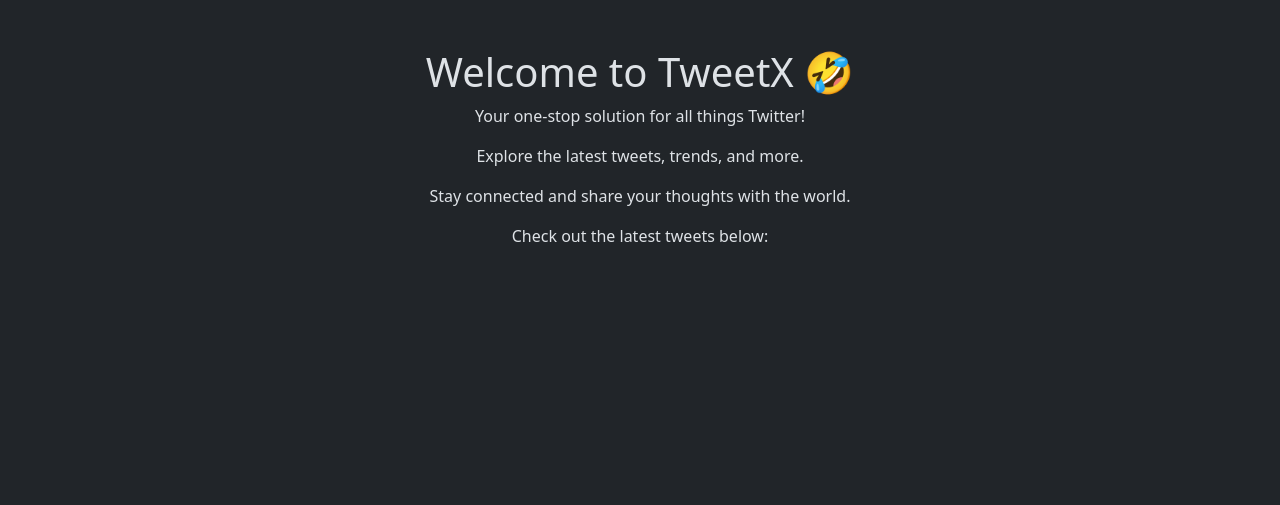
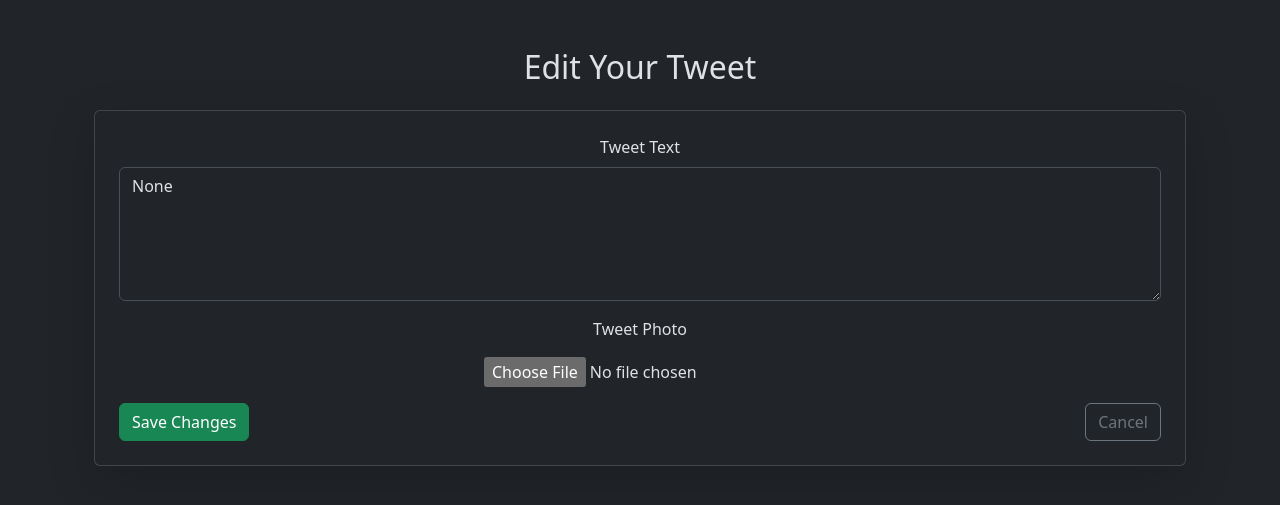
Before and after one commit to StarDust130/tweetX, a Django app: page /tweet/create/ in a window 1280 px wide. Shown: the part 56-561 px from the top of the page. Run offline with Django 5.2, Linux system fonts and the light colour scheme.

Commit message:
Refactor tweet form layout for improved user experience and clarity

```diff
--- a/tweet/templates/tweet_form.html
+++ b/tweet/templates/tweet_form.html
@@ -1,19 +1,41 @@
 {% extends "layout.html" %}
 
-
 {% block title %}
-TweetX - Home Tweet Page 😁
+    Edit Tweet - TweetX ✏️
 {% endblock %}
 
 {% block content %}
-<div class="container">
-    <h1>Welcome to TweetX 🤣</h1>
-    <p>Your one-stop solution for all things Twitter!</p>
-    <p>Explore the latest tweets, trends, and more.</p>
-    <p>Stay connected and share your thoughts with the world.</p>
-    <p>Check out the latest tweets below:</p>
+<div class="container my-5">
+    <h2 class="text-center mb-4">Edit Your Tweet</h2>
 
+    <!-- Form Card -->
+    <div class="card shadow-lg p-4">
+        <form method="POST" enctype="multipart/form-data">
+            {% csrf_token %}
+
+            <!-- Tweet Text Field -->
+            <div class="form-group mb-3">
+                <label for="id_text" class="form-label">Tweet Text</label>
+                <textarea name="text" class="form-control" id="id_text" rows="5" placeholder="Write something...">{{ form.text.value }}</textarea>
+            </div>
+
+            <!-- Tweet Photo Field -->
+            <div class="form-group mb-3">
+                <label for="id_photo" class="form-label">Tweet Photo</label>
+                <div class="mb-2">
+                    {% if form.photo.value %}
+                        <img src="{{ form.photo.value.url }}" class="img-fluid rounded mb-3" style="max-height: 200px; object-fit: cover;" alt="Current Tweet Image">
+                    {% endif %}
+                </div>
+                {{ form.photo }}  <!-- This will show the file input -->
+            </div>
+
+            <!-- Buttons -->
+            <div class="d-flex justify-content-between">
+                <button type="submit" class="btn btn-success">Save Changes</button>
+                <a href="{% url 'tweet_list' %}" class="btn btn-outline-secondary">Cancel</a>
+            </div>
+        </form>
     </div>
-
-
-    {% endblock %}
+</div>
+{% endblock %}
```
